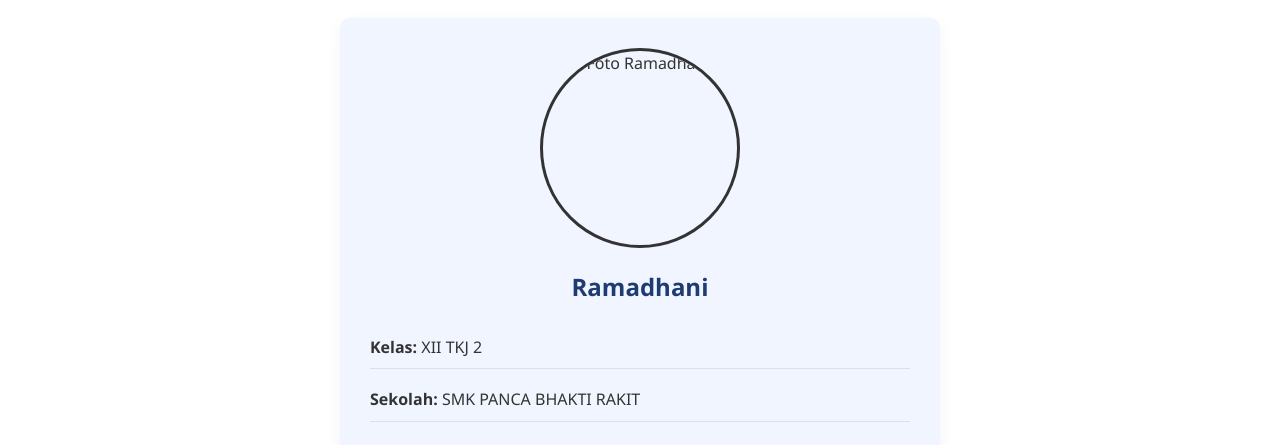
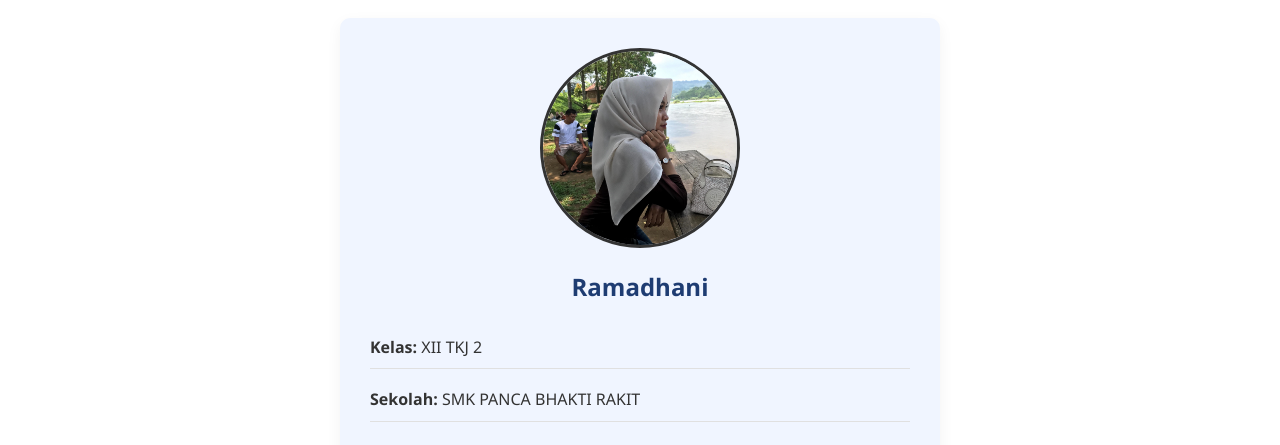
Before and after one commit to tiaeka/tiaeka-c-loud, a plain HTML site: page index.html in a window 1280 px wide. Shown: the part 662-1107 px from the top of the page. Drawn offline with Linux system fonts and the light colour scheme.

Commit message:
Update index.html

```diff
--- a/index.html
+++ b/index.html
@@ -393,7 +393,7 @@
 
             <div class="profile-card">
                 <div class="alanganteng">
-                    <img src="asset" alt="Foto Ramadhani">
+                    <img src="assets/jpg tia eka.jpg" alt="Foto Ramadhani">
                 </div>
                 <h3>Ramadhani</h3>
                 <div class="profile-info">
```
